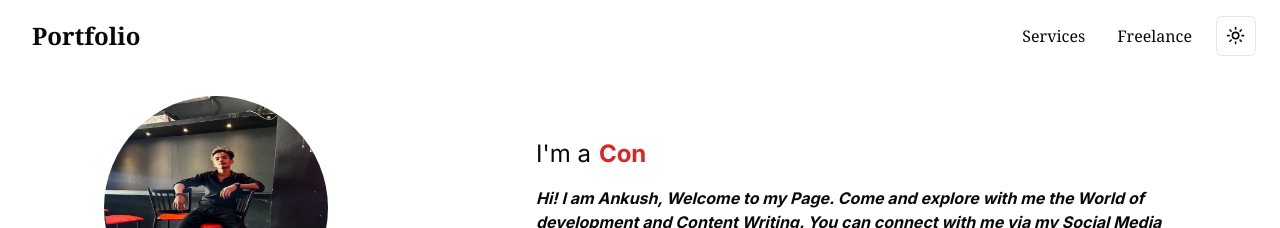
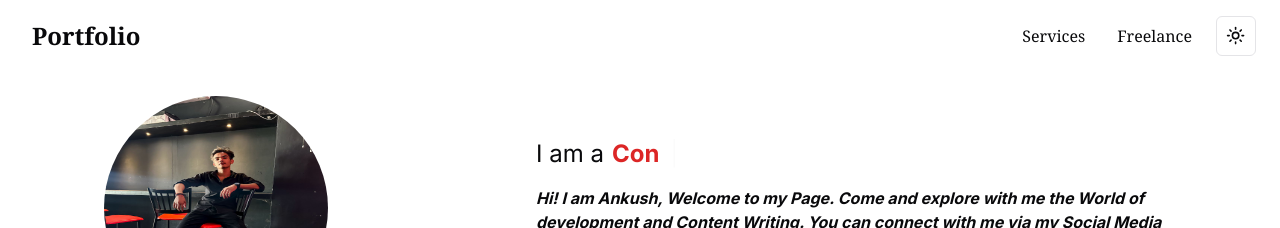
Before and after one commit to ankush-web-eng/Portfolio, a Next.js app: page / in a window 1280 px wide. Shown: the top 228 px of the page. Built offline with nearby package versions, Linux system fonts and the light colour scheme.

Commit message:
bug fixes

```diff
--- a/src/app/page.js
+++ b/src/app/page.js
@@ -71,7 +71,7 @@ export default function Home() {
         />
         <div className="md:w-1/2 w-5/6 mt-5 flex flex-col space-y-4 items-start">
         <div className=" text-2xl flex items-center space-x-2">
-          <span className="">I'm a </span>
+          <span className="">I am a</span>
           <span className="font-bold text-red-600" >{text}</span>
           <span><Cursor /></span>
         </div>
```
